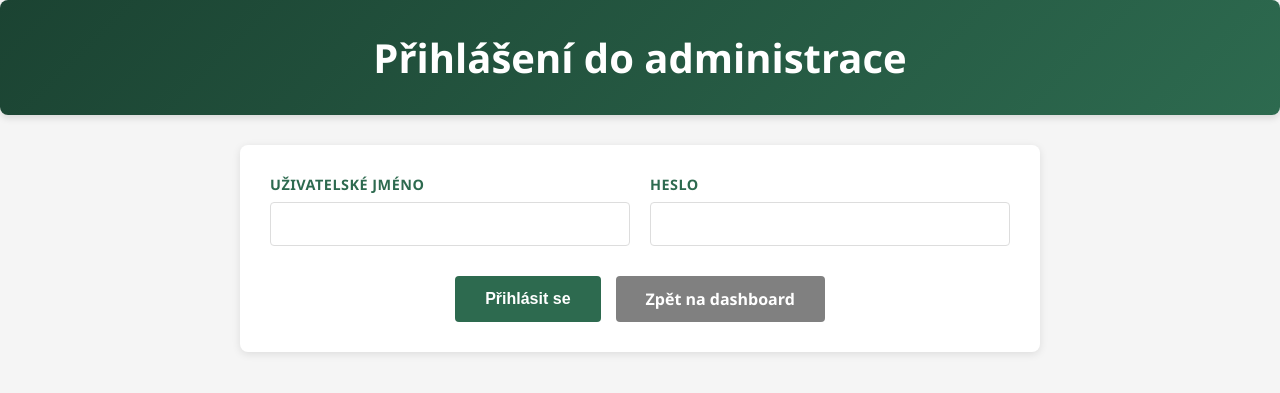
After one commit to Hatinova/pta-dashboard, a Python web app: template templates/login.html in a window 1280 px wide. The commit adds this page. Shown: the top 393 px of the page. Run offline with Jinja, Linux system fonts and the light colour scheme; the template is opened without the code that fills it, so the values that code supplies are empty.

Commit message:
?
Co-authored-by: Copilot <copilot@github.com>

```diff
--- a/static/style.css
+++ b/static/style.css
@@ -26,6 +26,7 @@ h1 {
     margin-bottom: 30px;
     font-size: 2.5em;
     box-shadow: 0 4px 6px rgba(0,0,0,0.1);
+    position: relative;
 }
 
 /* Filter Form */
--- /dev/null
+++ b/templates/login.html
@@ -0,0 +1,45 @@
+<!DOCTYPE html>
+<html lang="cs">
+<head>
+    <meta charset="UTF-8">
+    <meta name="viewport" content="width=device-width, initial-scale=1.0">
+    <title>Přihlášení - Dashboard Ptáci</title>
+    <link rel="stylesheet" href="{{ url_for('static', filename='style.css') }}">
+</head>
+<body>
+    <h1>Přihlášení do administrace</h1>
+
+    {% with messages = get_flashed_messages(with_categories=true) %}
+        {% if messages %}
+            <div class="flash-messages">
+                {% for category, message in messages %}
+                    <div class="flash-message flash-{{ category }}">
+                        {{ message }}
+                    </div>
+                {% endfor %}
+            </div>
+        {% endif %}
+    {% endwith %}
+
+    <div class="form-container">
+        <form method="POST" action="/login">
+            <div class="form-row">
+                <div class="form-group">
+                    <label for="username">Uživatelské jméno</label>
+                    <input type="text" id="username" name="username" required>
+                </div>
+
+                <div class="form-group">
+                    <label for="password">Heslo</label>
+                    <input type="password" id="password" name="password" required>
+                </div>
+            </div>
+
+            <div class="form-buttons">
+                <button type="submit">Přihlásit se</button>
+                <a href="/" class="cancel-btn">Zpět na dashboard</a>
+            </div>
+        </form>
+    </div>
+</body>
+</html>
```
Also changed, not shown: other parts of static/style.css (+63 -0 lines), templates/dashboard.html (+17 -0 lines).
